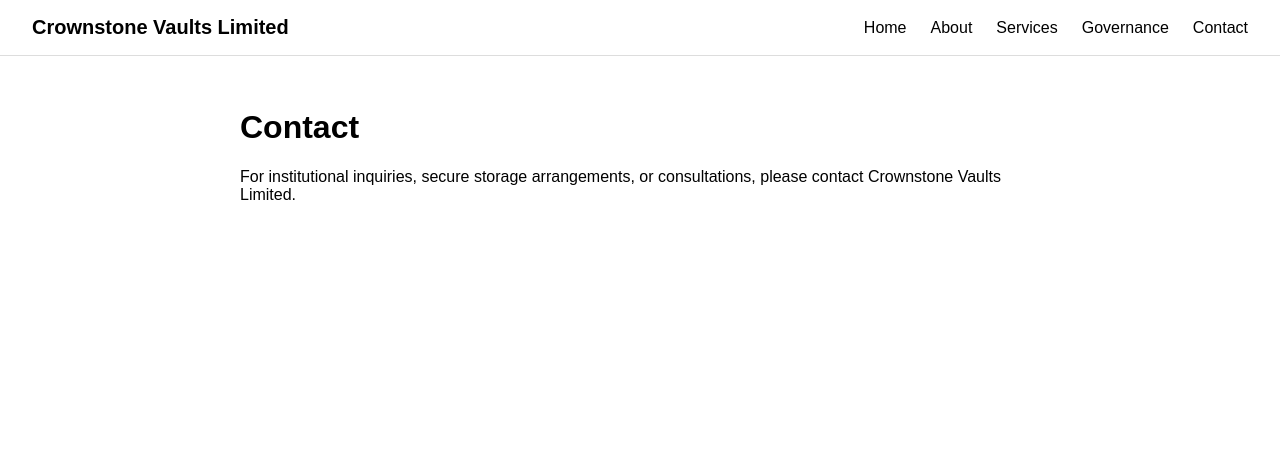
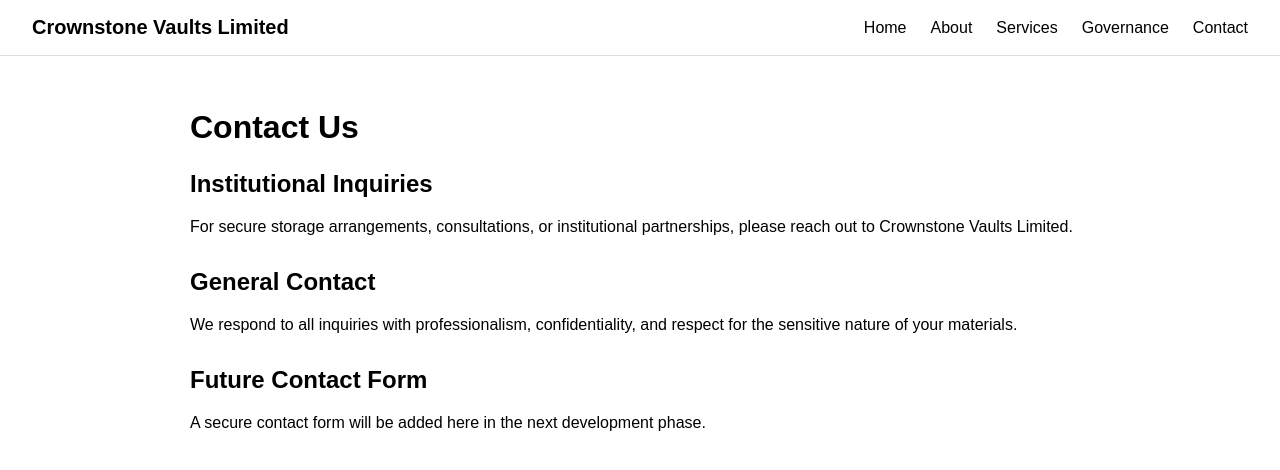
Before and after one commit to soulnlite/crownstone-vaults, a Next.js app: page /contact in a window 1280 px wide. Shown: the top 470 px of the page. Built offline with nearby package versions, Linux system fonts and the light colour scheme.

Commit message:
Expand Contact page structure

```diff
--- a/app/contact/page.tsx
+++ b/app/contact/page.tsx
@@ -1,11 +1,31 @@
 export default function ContactPage() {
   return (
-    <main style={{ padding: "2rem", maxWidth: "800px", margin: "0 auto" }}>
-      <h1>Contact</h1>
-      <p>
-        For institutional inquiries, secure storage arrangements, or
-        consultations, please contact Crownstone Vaults Limited.
-      </p>
+    <main style={{ padding: "2rem", maxWidth: "900px", margin: "0 auto" }}>
+      <h1>Contact Us</h1>
+
+      <section style={{ marginTop: "1.5rem" }}>
+        <h2>Institutional Inquiries</h2>
+        <p>
+          For secure storage arrangements, consultations, or institutional
+          partnerships, please reach out to Crownstone Vaults Limited.
+        </p>
+      </section>
+
+      <section style={{ marginTop: "2rem" }}>
+        <h2>General Contact</h2>
+        <p>
+          We respond to all inquiries with professionalism, confidentiality, and
+          respect for the sensitive nature of your materials.
+        </p>
+      </section>
+
+      <section style={{ marginTop: "2rem" }}>
+        <h2>Future Contact Form</h2>
+        <p>
+          A secure contact form will be added here in the next development
+          phase.
+        </p>
+      </section>
     </main>
   );
 }
```
